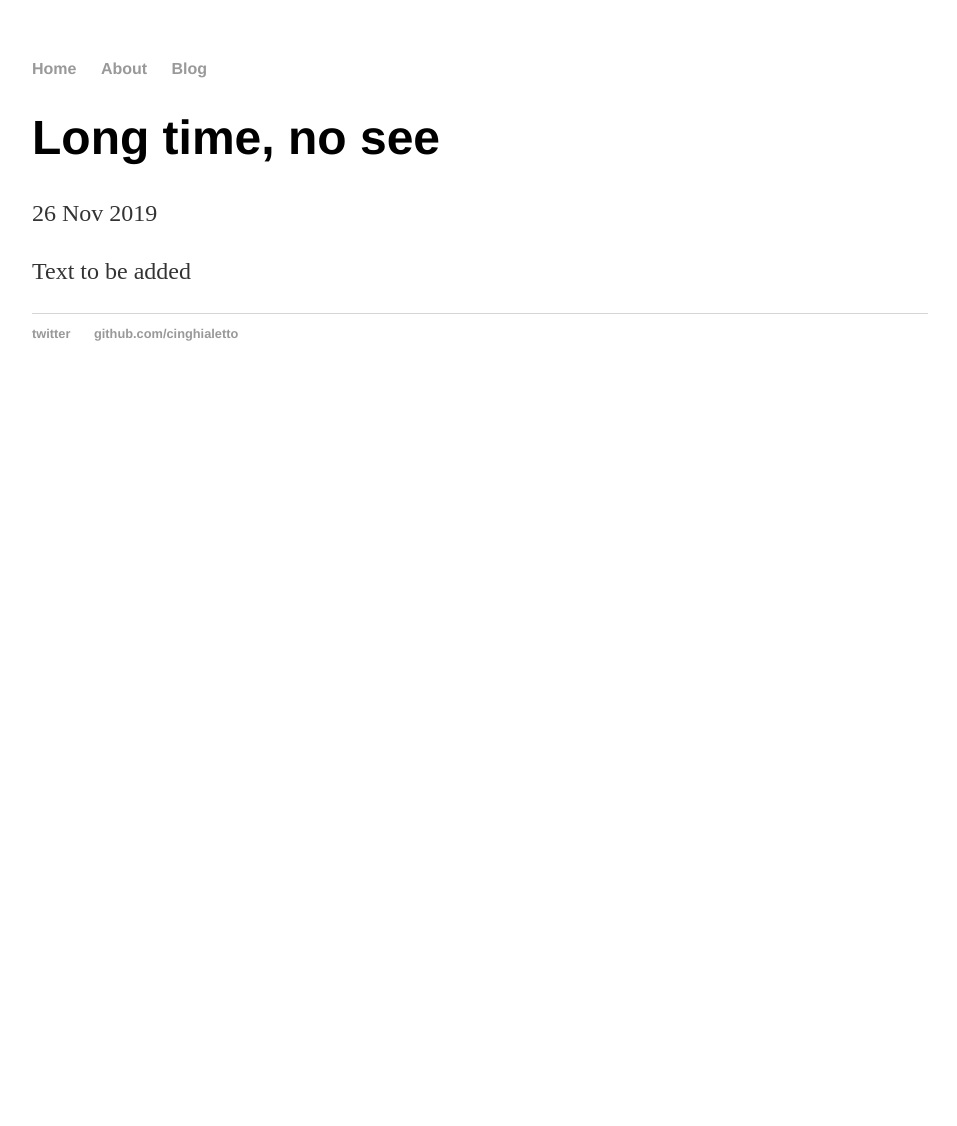
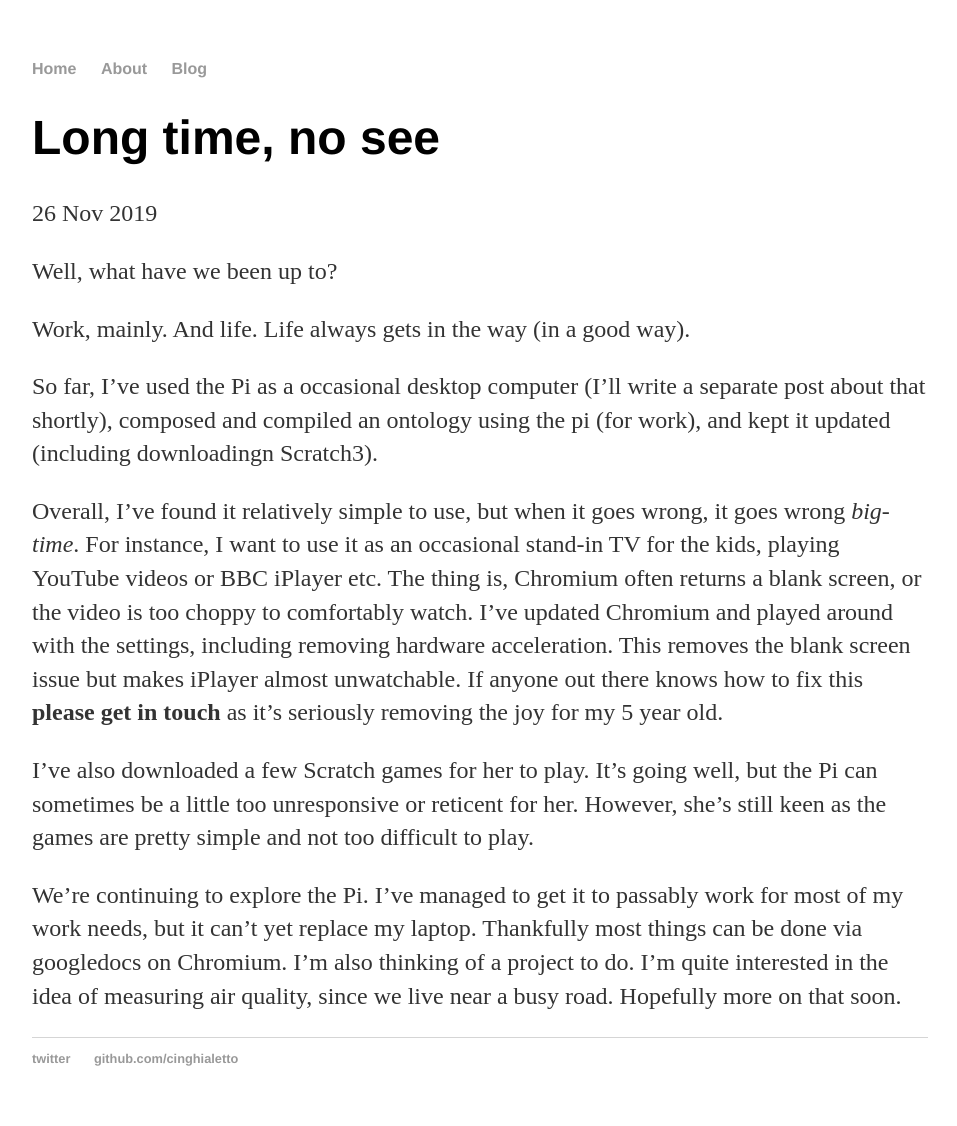
Before and after one commit to Cinghialetto/Cinghialetto.github.io, a Jekyll site: the page built from _posts/2019-11-26-Longtime.md, in a window 1280 px wide. Shown: the whole page, without its empty margins (160-1117 px from the left). Built offline with Jekyll 4.4.1, drawn with Linux system fonts in a browser that asks for light colours; before the commit the page ends 900 px from its top, so only the background shows below that.

Commit message:
Update 2019-11-26-Longtime.md

```diff
--- a/_posts/2019-11-26-Longtime.md
+++ b/_posts/2019-11-26-Longtime.md
@@ -3,4 +3,14 @@ layout: post
 title: "Long time, no see"
 date: 2019-11-26
 ---
-Text to be added
+Well, what have we been up to?
+
+Work, mainly. And life. Life always gets in the way (in a good way).
+
+So far, I've used the Pi as a occasional desktop computer (I'll write a separate post about that shortly), composed and compiled an ontology using the pi (for work), and kept it updated (including downloadingn Scratch3).
+
+Overall, I've found it relatively simple to use, but when it goes wrong, it goes wrong *big-time*. For instance, I want to use it as an occasional stand-in TV for the kids, playing YouTube videos or BBC iPlayer etc. The thing is, Chromium often returns a blank screen, or the video is too choppy to comfortably watch. I've updated Chromium and played around with the settings, including removing hardware acceleration. This removes the blank screen issue but makes iPlayer almost unwatchable. If anyone out there knows how to fix this <b>please get in touch</b> as it's seriously removing the joy for my 5 year old.
+
+I've also downloaded a few Scratch games for her to play. It's going well, but the Pi can sometimes be a little too unresponsive or reticent for her. However, she's still keen as the games are pretty simple and not too difficult to play.
+
+We're continuing to explore the Pi. I've managed to get it to passably work for most of my work needs, but it can't yet replace my laptop. Thankfully most things can be done via googledocs on Chromium. I'm also thinking of a project to do. I'm quite interested in the idea of measuring air quality, since we live near a busy road. Hopefully more on that soon.
```
